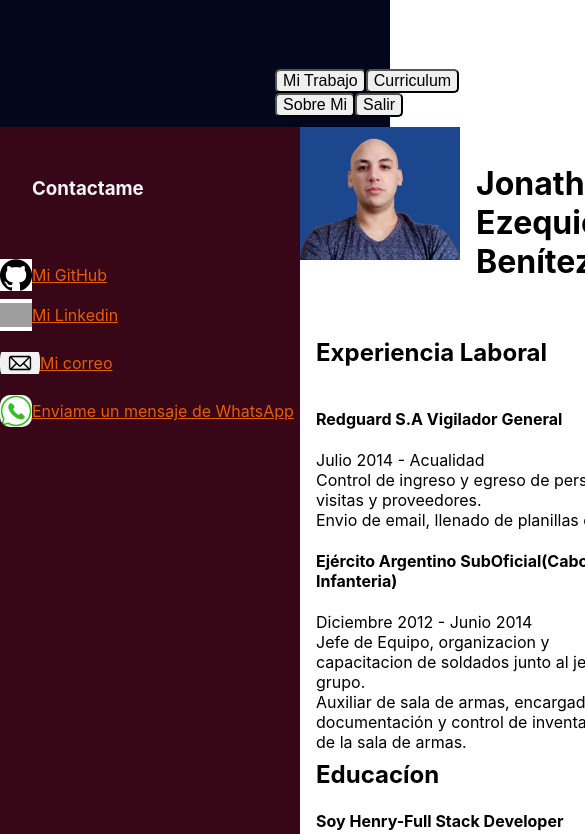
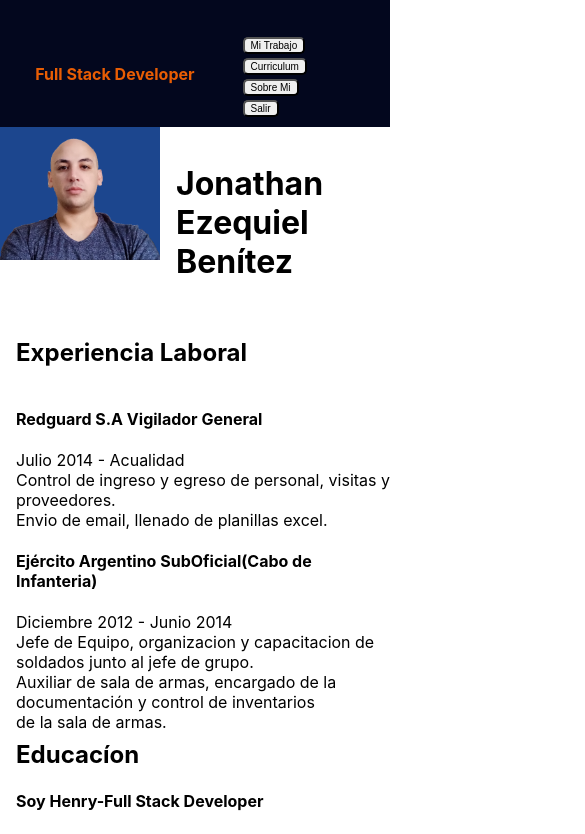
Before and after one commit to JEBenitez92/Portafolio, a React (Create React App) app: page /cv in a window 390 px wide. Shown: the top 834 px of the page, 585 px wide, since content can reach past the window. Built offline with nearby package versions, Linux system fonts and the light colour scheme; grey boxes are pictures that could not be loaded.

Commit message:
armando el respon

```diff
--- a/src/component/Cv/Cv.module.css
+++ b/src/component/Cv/Cv.module.css
@@ -2,8 +2,8 @@
   --color-fondo-columna-contacto: #370617;
   --color-texto-cv: #f3f4fa;
   --boton-activo: #f1ede7;
-    --fondo-boton-activo: #D00000;
-    --color-enlaces: #E85D04;
+  --fondo-boton-activo: #d00000;
+  --color-enlaces: #e85d04;
 }
 
 .contenedorColumnas {
@@ -33,7 +33,7 @@
   margin: 2rem;
 }
 
-.contenedorGithub{
+.contenedorGithub {
   display: flex;
   flex-direction: row;
   flex-wrap: wrap;
@@ -59,7 +59,7 @@
   background-color: white;
 }
 
-  .EnlaceGithub{
+.EnlaceGithub {
   margin: 0;
   padding: 0;
   cursor: pointer;
@@ -69,7 +69,7 @@
   color: var(--color-enlaces);
 }
 
-  .contenedroLikedin{
+.contenedroLikedin {
   display: flex;
   flex-direction: row;
   flex-wrap: wrap;
@@ -94,7 +94,7 @@
   background-color: white;
 }
 
-  .EnlaceLinkedin{
+.EnlaceLinkedin {
   margin: 0;
   padding: 0;
   cursor: pointer;
@@ -104,7 +104,7 @@
   color: var(--color-enlaces);
 }
 
-  .contenedorCorreo{
+.contenedorCorreo {
   display: flex;
   flex-direction: row;
   flex-wrap: wrap;
@@ -114,7 +114,7 @@
   justify-items: center;
 }
 
-  .EnlaceCorreo{
+.EnlaceCorreo {
   margin: 0;
   padding: 0;
   cursor: pointer;
@@ -139,7 +139,7 @@
   border-radius: 10rem;
 }
 
-  .contenedorWhatsapp{
+.contenedorWhatsapp {
   display: flex;
   flex-direction: row;
   flex-wrap: wrap;
@@ -165,7 +165,7 @@
   border-radius: 10px;
 }
 
-  .EnlaceWhatsapp{
+.EnlaceWhatsapp {
   margin: 0;
   padding: 0;
   cursor: pointer;
@@ -207,7 +207,7 @@
   padding: 0;
 }
 
-  .contenedorCuerpoCv p{
+.contenedorCuerpoCv p {
   margin: 0;
 }
 
@@ -215,3 +215,28 @@
   margin: 0;
   margin-top: 0.5rem;
 }
+
+@media (min-width: 481px) and (max-width: 767px) {
+  .contenedorColumnas {
+    grid-template-columns: 150px 1fr;
+  }
+}
+
+@media (min-width: 320px) and (max-width: 480px) {
+  .contenedorColumnas {
+    display: flex;
+    flex-direction: column;
+  }
+
+  .contenerdorContactame {
+    order: 2;
+  }
+
+  .contenedorCuerpoCv {
+    order: 1;
+  }
+
+  .contenedorH1Contacto {
+    margin: 0;
+  }
+}
--- a/src/component/Home/Home.module.css
+++ b/src/component/Home/Home.module.css
@@ -82,3 +82,31 @@
     box-shadow: 0px 8px #151515;
     cursor: pointer;
 }
+
+@media (min-width: 481px) and (max-width: 767px){
+  .imagen {
+    width: 12rem;
+    height: 20rem;
+  }
+
+  .contenedorParrafos p {
+    margin: 0;
+    font-size: 14px;
+  }
+
+}
+
+@media (min-width: 320px) and (max-width: 480px){
+  .imagen{
+    display: none;
+  }
+
+  .contenedorCuerpo {
+    grid-template-columns: 1fr;
+  }
+
+  .contenedorParrafos p {
+    margin: 0;
+    font-size: 15px;
+  }
+}
--- a/src/component/MisDatos/MisDatos.module.css
+++ b/src/component/MisDatos/MisDatos.module.css
@@ -3,4 +3,5 @@
     flex-direction: column;
     flex-wrap: wrap;
     align-items: center;
+    margin: 1rem;
 }
--- a/src/component/NavBar/Nav.module.css
+++ b/src/component/NavBar/Nav.module.css
@@ -43,3 +43,81 @@
     bottom: 2em;
     color: var(--color-FullStackNav);
 }
+
+
+
+@media (min-width: 1200px) {
+    .contenedorTitulos{
+        right: 18rem;
+    }
+}
+
+
+@media (min-width: 992px) and (max-width: 1199px) {
+    .contenedorBotones {
+        left: 16%;
+    }
+
+    .contenedorTitulos{
+        right: 10rem;
+    }
+}
+
+@media (min-width: 768px) and (max-width: 991px) {
+    .contenedorBotones {
+        left: 5rem;
+    }
+
+    .contenedorBotones button {
+        font-size: 14px;
+    }
+
+    .contenedorTitulos{
+        right: 7rem;
+    }
+
+    .contenedorTitulos h1 {
+        font-size: 24px;
+    }
+}
+
+@media (min-width: 481px) and (max-width: 767px){
+    .contenedorBotones {
+        display: grid;
+        grid-template-columns: 1fr 1fr;
+        left: 5rem;
+    }
+
+    .contenedorBotones button {
+        font-size: 10px;
+    }
+
+    .contenedorTitulos{
+        right: 5rem;
+
+    }
+
+    .contenedorTitulos h1 {
+        font-size: 18px;
+    }
+}
+
+@media (min-width: 320px) and (max-width: 480px) {
+    .contenedorBotones {
+        display: grid;
+        grid-template-columns: 1fr;
+        left: 0rem;
+    }
+
+    .contenedorBotones button {
+        font-size: 10px;
+    }
+
+    .contenedorTitulos{
+        right: 3rem;
+    }
+
+    .contenedorTitulos h1 {
+        font-size: 16px;
+    }
+}
--- a/src/component/Proyectos/Proyectos.module.css
+++ b/src/component/Proyectos/Proyectos.module.css
@@ -32,6 +32,7 @@
 
 .contenedorParrafo p {
     align-items: center;
+    margin: 1rem;
     font-size: 16px;
 }
 
```
Lines whose indentation alone changed are shown as unchanged.
